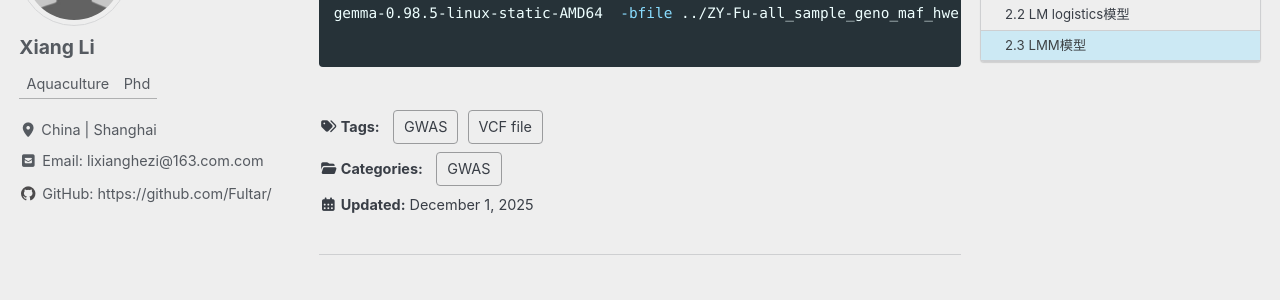
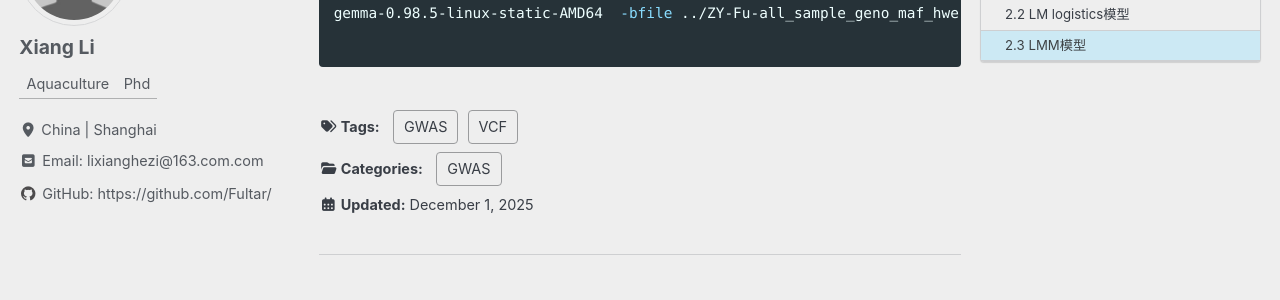
Before and after one commit to Fultar/Fultar.github.io, a Jekyll site: the page built from _posts/2025-12-01-learn-gwas-from-vcf.md, in a window 1280 px wide and 900 px high, scrolled down 3078 px. Shown: the part 142-442 px from the top of the window. Built offline with Jekyll 4.4.1, drawn with Linux system fonts in a browser that asks for light colours; cached includes are drawn as plain includes; comment, search, counter and statistics services are not loaded.

Commit message:
Update 2025-12-01-learn-gwas-from-vcf.md

```diff
--- a/_posts/2025-12-01-learn-gwas-from-vcf.md
+++ b/_posts/2025-12-01-learn-gwas-from-vcf.md
@@ -5,7 +5,7 @@ categories:
   - GWAS
 tags:
   - GWAS
-  - VCF file
+  - VCF
 ---
 # 一、VCF文件转格式和位点过滤
 
```
